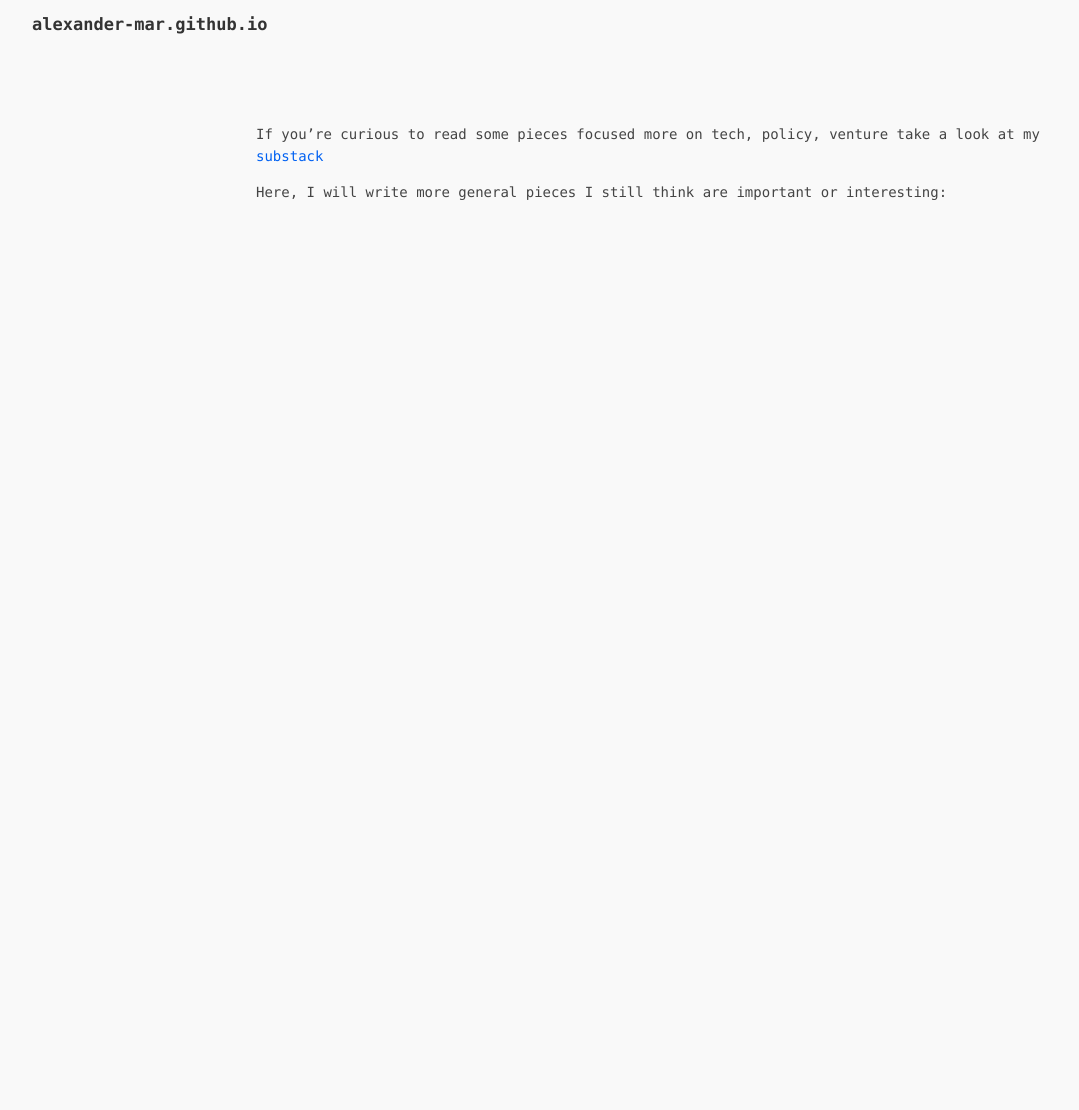
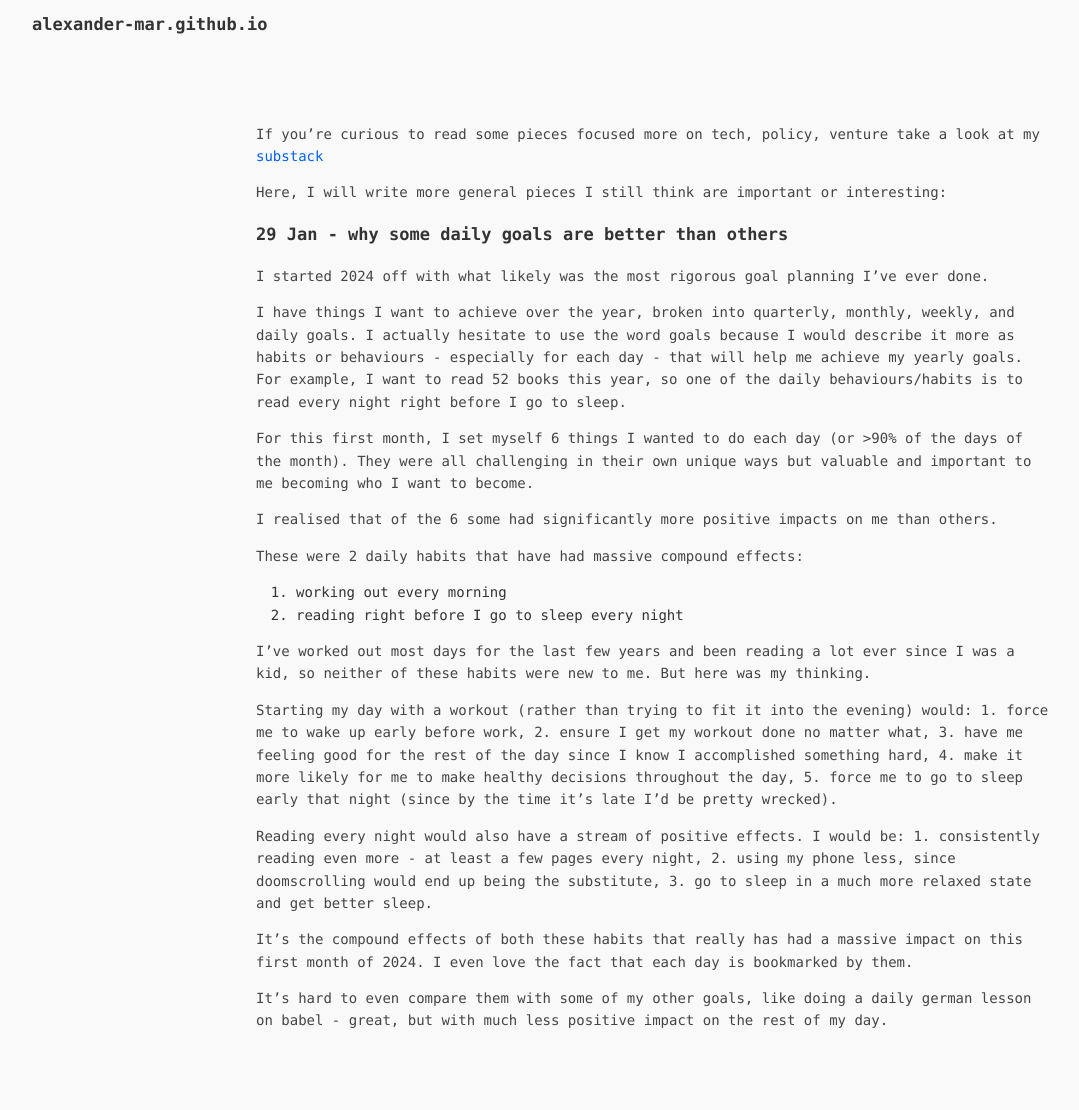
Before and after one commit to alexander-mar/alexander-mar.github.io, a Jekyll site: the page built from pages/writing.markdown, in a window 1280 px wide. Shown: the whole page, without its empty margins (0-1079 px from the left). Built offline with Jekyll 4.4.1, drawn with Linux system fonts in a browser that asks for light colours; before the commit the page ends 900 px from its top, so only the background shows below that.

```diff
--- a/Gemfile
+++ b/Gemfile
@@ -23,3 +23,5 @@
 
 # Lock `http_parser.rb` to `v0.6.x` for JRuby builds
 gem "http_parser.rb", "~> 0.6.0", platforms: [:jruby]
+
+gem "webrick", "~> 1.9"
--- a/pages/writing.markdown
+++ b/pages/writing.markdown
@@ -7,3 +7,28 @@
 If you're curious to read some pieces focused more on tech, policy, venture take a look at my [substack](https://alexandermarrapese.substack.com/)
 
 Here, I will write more general pieces I still think are important or interesting:
+
+### 29 Jan - why some daily goals are better than others
+
+I started 2024 off with what likely was the most rigorous goal planning I've ever done.
+
+I have things I want to achieve over the year, broken into quarterly, monthly, weekly, and daily goals. I actually hesitate to use the word goals because I would describe it more as habits or behaviours - especially for each day - that will help me achieve my yearly goals. For example, I want to read 52 books this year, so one of the daily behaviours/habits is to read every night right before I go to sleep.
+
+For this first month, I set myself 6 things I wanted to do each day (or >90% of the days of the month). They were all challenging in their own unique ways but valuable and important to me becoming who I want to become.
+
+I realised that of the 6 some had significantly more positive impacts on me than others.
+
+These were 2 daily habits that have had massive compound effects:
+
+1. working out every morning
+2. reading right before I go to sleep every night
+
+I've worked out most days for the last few years and been reading a lot ever since I was a kid, so neither of these habits were new to me. But here was my thinking.
+
+Starting my day with a workout (rather than trying to fit it into the evening) would: 1. force me to wake up early before work, 2. ensure I get my workout done no matter what, 3. have me feeling good for the rest of the day since I know I accomplished something hard, 4. make it more likely for me to make healthy decisions throughout the day, 5. force me to go to sleep early that night (since by the time it's late I'd be pretty wrecked).
+
+Reading every night would also have a stream of positive effects. I would be: 1. consistently reading even more - at least a few pages every night, 2. using my phone less, since doomscrolling would end up being the substitute, 3. go to sleep in a much more relaxed state and get better sleep.
+
+It's the compound effects of both these habits that really has had a massive impact on this first month of 2024. I even love the fact that each day is bookmarked by them.
+
+It's hard to even compare them with some of my other goals, like doing a daily german lesson on babel - great, but with much less positive impact on the rest of my day.
```
Also changed, not shown: pages/reading.markdown (+5 -6 lines), Gemfile.lock, pages/thinking.markdown (renamed from thinking.markdown), 8 other files.
